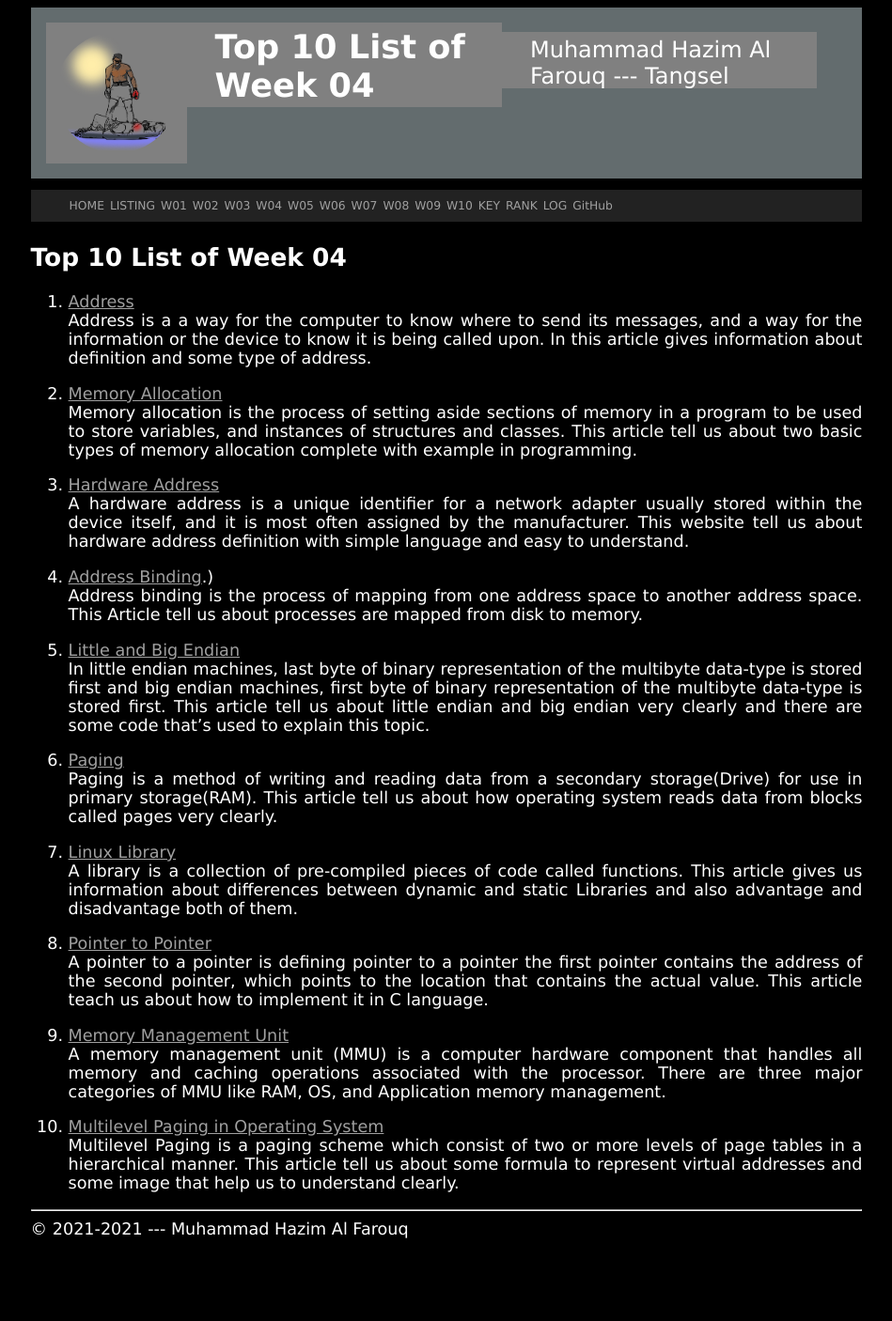
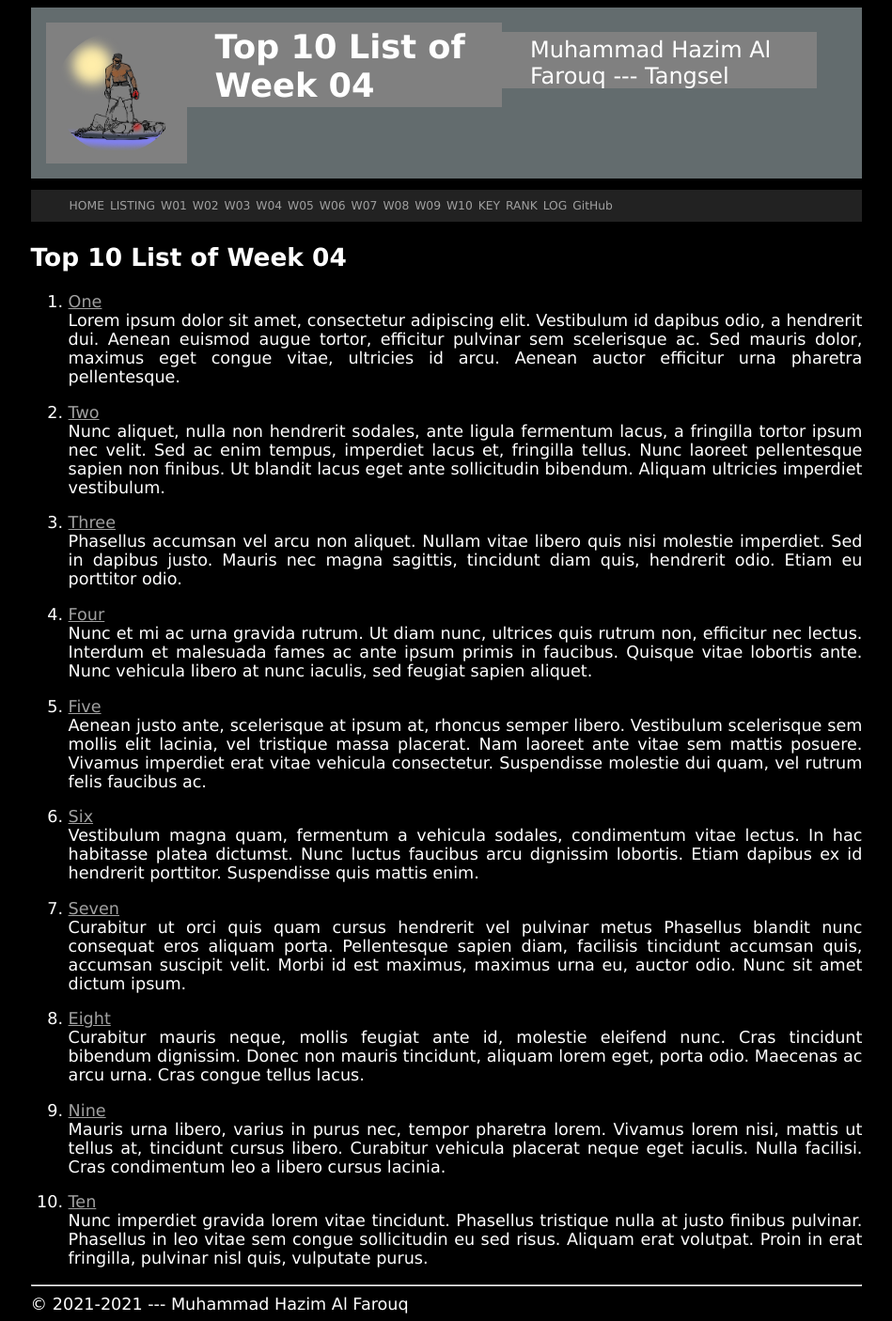
Before and after one commit to cobrayyxx/os211, a Jekyll site: the page built from w04.md, in a window 1280 px wide. Shown: the whole page at 94% size, without its empty margins (165-1114 px from the left). Built offline with Jekyll 4.4.1, drawn with Linux system fonts in a browser that asks for light colours; our own code applies the rules of GitHub Pages for plain Markdown files; before the commit the page ends 1326 px from its top, so only the background shows below that.

Commit message:
try fix w04

```diff
--- a/w04.md
+++ b/w04.md
@@ -5,42 +5,72 @@ permalink: /W04/
 
 # Top 10 List of Week 04
 
-1. [Address](https://ecomputernotes.com/fundamental/terms/address)<br>
-Address is a a way for the computer to know where to send its messages, and a way for the information or the device to know it is being called upon.
-In this article gives information about definition and some type of address.
+1. [One](https://en.wikipedia.org/wiki/1)<br>
+Lorem ipsum dolor sit amet, consectetur adipiscing elit.
+Vestibulum id dapibus odio, a hendrerit dui.
+Aenean euismod augue tortor, efficitur pulvinar sem scelerisque ac.
+Sed mauris dolor, maximus eget congue vitae, ultricies id arcu.
+Aenean auctor efficitur urna pharetra pellentesque.
 
-2. [Memory Allocation](http://www.cs.uah.edu/~rcoleman/Common/C_Reference/MemoryAlloc.html#:~:text=Memory%20allocation%20is%20the%20process,of%20a%20structure%20or%20class.)<br>
-Memory allocation is the process of setting aside sections of memory in a program to be used to store variables, and instances of structures and classes.
-This article tell us about two basic types of memory allocation complete with example in programming.
+2. [Two](https://en.wikipedia.org/wiki/2)<br>
+Nunc aliquet, nulla non hendrerit sodales, ante ligula fermentum lacus, a fringilla tortor ipsum nec velit.
+Sed ac enim tempus, imperdiet lacus et, fringilla tellus.
+Nunc laoreet pellentesque sapien non finibus.
+Ut blandit lacus eget ante sollicitudin bibendum.
+Aliquam ultricies imperdiet vestibulum.
 
-3. [Hardware Address](https://www.askit.ttu.edu/portal/app/portlets/results/viewsolution.jsp?guest=0&solutionid=150827063105803&hypermediatext=null#:~:text=A%20hardware%20address%20is%20a,often%20assigned%20by%20the%20manufacturer.&text=The%20hardware%20address%20is%20sometimes,access%20control%20(MAC)%20address.)<br>
-A hardware address is a unique identifier for a network adapter usually stored within the device itself, and it is most often assigned by the manufacturer.
-This website tell us about hardware address definition with simple language and easy to understand.
+3. [Three](https://en.wikipedia.org/wiki/3)<br>
+Phasellus accumsan vel arcu non aliquet.
+Nullam vitae libero quis nisi molestie imperdiet.
+Sed in dapibus justo.
+Mauris nec magna sagittis, tincidunt diam quis, hendrerit odio.
+Etiam eu porttitor odio.
 
-4. [Address Binding](https://www.geeksforgeeks.org/mapping-virtual-addresses-to-physical-addresses/#:~:text=Address%20binding%20is%20the%20process,that%20is%20loaded%20into%20memory).)<br>
-Address binding is the process of mapping from one address space to another address space.
-This Article tell us about processes are mapped from disk to memory.
+4. [Four](https://en.wikipedia.org/wiki/4)<br>
+Nunc et mi ac urna gravida rutrum.
+Ut diam nunc, ultrices quis rutrum non, efficitur nec lectus.
+Interdum et malesuada fames ac ante ipsum primis in faucibus.
+Quisque vitae lobortis ante.
+Nunc vehicula libero at nunc iaculis, sed feugiat sapien aliquet.
 
-5. [Little and Big Endian](https://www.geeksforgeeks.org/little-and-big-endian-mystery/)<br>
-In little endian machines, last byte of binary representation of the multibyte data-type is stored first and  big endian machines, first byte of binary representation of the multibyte data-type is stored first.
-This article tell us about little endian and big endian very clearly and there are some code that's used to explain this topic.
+5. [Five](https://en.wikipedia.org/wiki/5)<br>
+Aenean justo ante, scelerisque at ipsum at, rhoncus semper libero.
+Vestibulum scelerisque sem mollis elit lacinia, vel tristique massa placerat.
+Nam laoreet ante vitae sem mattis posuere.
+Vivamus imperdiet erat vitae vehicula consectetur.
+Suspendisse molestie dui quam, vel rutrum felis faucibus ac.
 
-6. [Paging](https://medium.com/@esmerycornielle/memory-management-paging-43b85abe6d2f)<br>
-Paging is a method of writing and reading data from a secondary storage(Drive) for use in primary storage(RAM).
-This article tell us about how operating system reads data from blocks called pages very clearly.
+6. [Six](https://en.wikipedia.org/wiki/6)<br>
+Vestibulum magna quam, fermentum a vehicula sodales, condimentum vitae lectus.
+In hac habitasse platea dictumst.
+Nunc luctus faucibus arcu dignissim lobortis.
+Etiam dapibus ex id hendrerit porttitor.
+Suspendisse quis mattis enim.
 
-7. [Linux Library](https://medium.com/swlh/linux-basics-static-libraries-vs-dynamic-libraries-a7bcf8157779)<br>
-A library is a collection of pre-compiled pieces of code called functions.
-This article gives us information about  differences between dynamic and static Libraries and also advantage and disadvantage both of them.
+7. [Seven](https://en.wikipedia.org/wiki/7)<br>
+Curabitur ut orci quis quam cursus hendrerit vel pulvinar metus
+Phasellus blandit nunc consequat eros aliquam porta.
+Pellentesque sapien diam, facilisis tincidunt accumsan quis, accumsan suscipit velit.
+Morbi id est maximus, maximus urna eu, auctor odio.
+Nunc sit amet dictum ipsum.
 
-8. [Pointer to Pointer](https://www.tutorialspoint.com/cprogramming/c_pointer_to_pointer.htm#:~:text=A%20pointer%20to%20a%20pointer,or%20a%20chain%20of%20pointers.&text=When%20we%20define%20a%20pointer,actual%20value%20as%20shown%20below.)<br>
-A pointer to a pointer is defining pointer to  a pointer the first pointer contains the address of the second pointer, which points to the location that contains the actual value.
-This article teach us about how to implement it in C language.
+8. [Eight](https://en.wikipedia.org/wiki/8)<br>
+Curabitur mauris neque, mollis feugiat ante id, molestie eleifend nunc.
+Cras tincidunt bibendum dignissim.
+Donec non mauris tincidunt, aliquam lorem eget, porta odio.
+Maecenas ac arcu urna.
+Cras congue tellus lacus.
 
-9. [Memory Management Unit](https://whatis.techtarget.com/definition/memory-management-unit-MMU)<br>
-A memory management unit (MMU) is a computer hardware component that handles all memory and caching operations associated with the processor.
-There are three major categories of MMU like RAM, OS, and Application memory management.
+9. [Nine](https://en.wikipedia.org/wiki/9)<br>
+Mauris urna libero, varius in purus nec, tempor pharetra lorem.
+Vivamus lorem nisi, mattis ut tellus at, tincidunt cursus libero.
+Curabitur vehicula placerat neque eget iaculis.
+Nulla facilisi.
+Cras condimentum leo a libero cursus lacinia.
 
-10. [Multilevel Paging in Operating System](https://www.geeksforgeeks.org/multilevel-paging-in-operating-system/)<br>
-Multilevel Paging is a paging scheme which consist of two or more levels of page tables in a hierarchical manner.
-This article tell us about some formula to represent virtual addresses and some image that help us to understand clearly.
+10. [Ten](https://en.wikipedia.org/wiki/10)<br>
+Nunc imperdiet gravida lorem vitae tincidunt.
+Phasellus tristique nulla at justo finibus pulvinar.
+Phasellus in leo vitae sem congue sollicitudin eu sed risus.
+Aliquam erat volutpat.
+Proin in erat fringilla, pulvinar nisl quis, vulputate purus.
```
